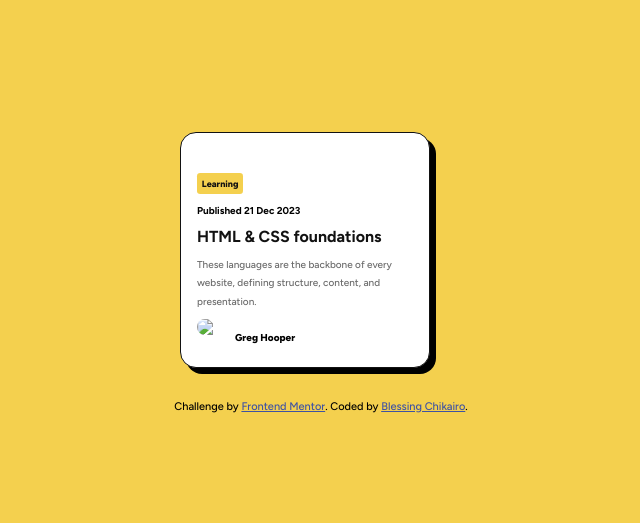
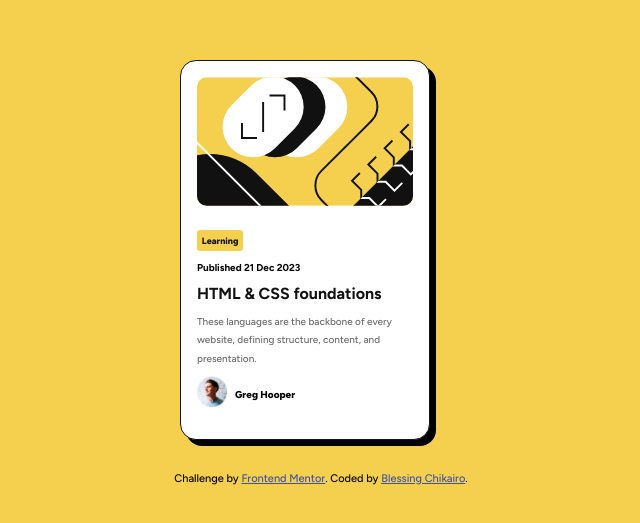
Before and after one commit to Chikairo/blog-preview-card, a plain HTML site: page index.html in a window 1280 px wide. Shown: the part 127-650 px from the top of the page, without its empty margins (319-959 px from the left). Drawn offline with Linux system fonts and the light colour scheme.

Commit message:
Update index.html
update

```diff
--- a/index.html
+++ b/index.html
@@ -4,7 +4,7 @@
   <meta charset="UTF-8">
   <meta name="viewport" content="width=device-width, initial-scale=1.0"> <!-- displays site properly based on user's device -->
 
-  <link rel="icon" type="image/png" sizes="32x32" href="./assets/images/favicon-32x32.png">
+  <link rel="icon" type="image/png" sizes="32x32" href="./favicon-32x32.png">
 
   <title>Frontend Mentor | Blog preview card</title>
 
@@ -12,13 +12,13 @@
 </head>
 <body>
   <div class="container">
-    <img src="./assets/images/illustration-article.svg" alt="">
+    <img src="./illustration-article.svg" alt="">
     <h3> Learning </h3>
     <h6>Published 21 Dec 2023</h6>
     <h2>HTML & CSS foundations</h2>
     <p>These languages are the backbone of every website, defining structure, content, and presentation.</p>
     <div class="author">
-       <img src="./assets/images/image-avatar.webp">
+       <img src="./image-avatar.webp">
        <p class="name">Greg Hooper</p>
     </div>
   </div>
```
